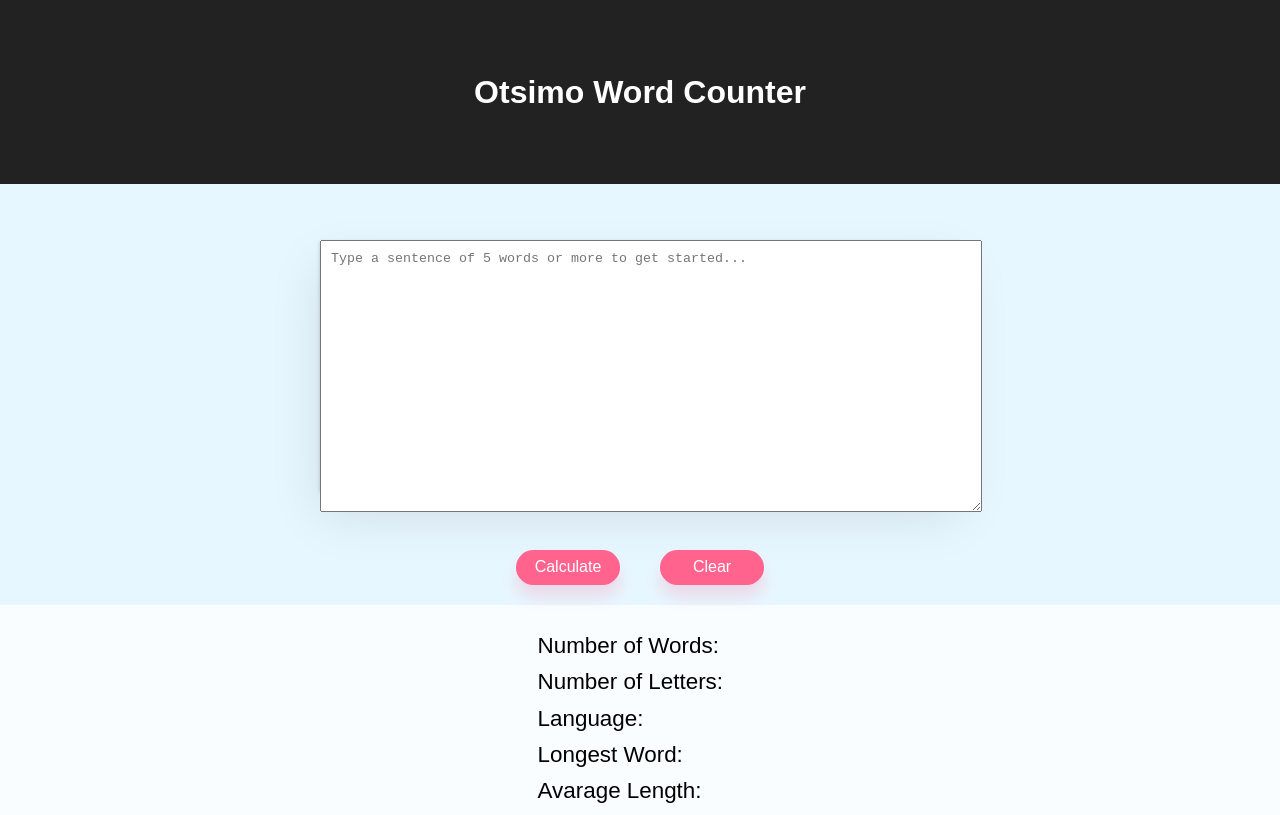
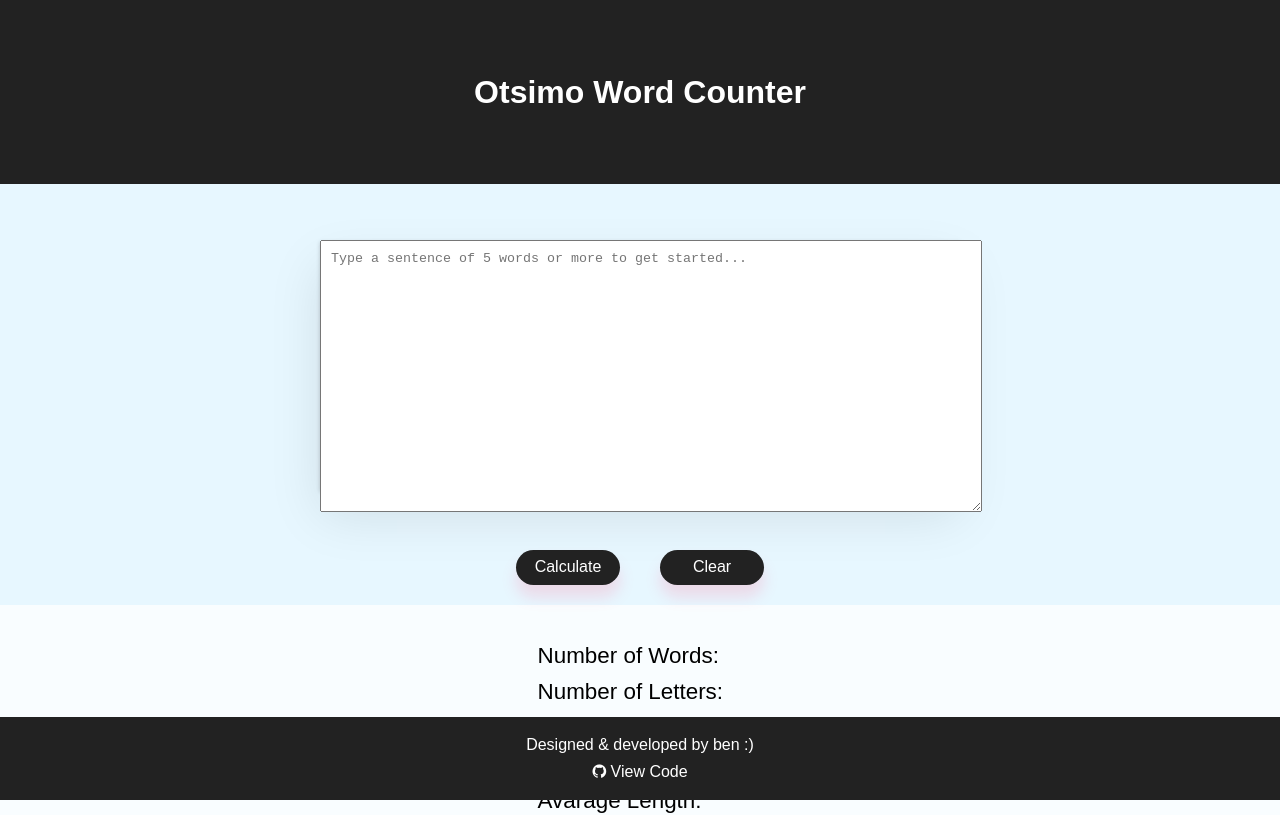
Before and after one commit to ismetalp98/react-jaqys7, a React (Create React App) app: page / in a window 1280 px wide. Shown: the top 815 px of the page. Built offline with nearby package versions, Linux system fonts and the light colour scheme.

Commit message:
1 file modified

```diff
--- a/src/App.css
+++ b/src/App.css
@@ -1,5 +1,6 @@
 body {
   font-family: sans-serif;
+  position: relative;
 }
 body #root {
   background-color: #ffff;
@@ -60,7 +61,7 @@
   box-shadow: 0 12px 15px 0 rgb(255 99 142 / 20%);
   margin: 20px;
   color: #fff;
-  background-color: #ff638e;
+  background-color: #222;
 }
 body #root .buttons a:active,
 body #root .buttons a:hover {
@@ -78,8 +79,8 @@
 
 body #root .counter-results {
   background-color: rgba(231, 245, 255, 0.25);
-  padding-top: 30px;
-  padding-bottom: 30px;
+  padding-top: 40px;
+  padding-bottom: 40px;
   margin-bottom: 30px;
 }
 
@@ -99,23 +100,21 @@
 }
 
 body #root .footer-div {
-  background-color: #000;
-  margin-bottom: 100px;
+  padding-top: 20px;
+  padding-bottom: 10px;
+  background-color: #222;
+  position: absolute;
+  bottom: 0;
+  width: 100%;
 }
 
-body #root footer span {
+body #root .footer-div footer span {
   display: block;
   padding: 0 0 10px;
 }
-body #root footer a {
-  color: #000;
+body #root .footer-div footer a {
+  color: #fff;
   text-decoration: none;
-}
-body #root footer a:active,
-body #root footer a:hover {
-  color: #222222;
-  -webkit-transition: 0.7s;
-  transition: 0.7s;
 }
 
 .btn {
```
